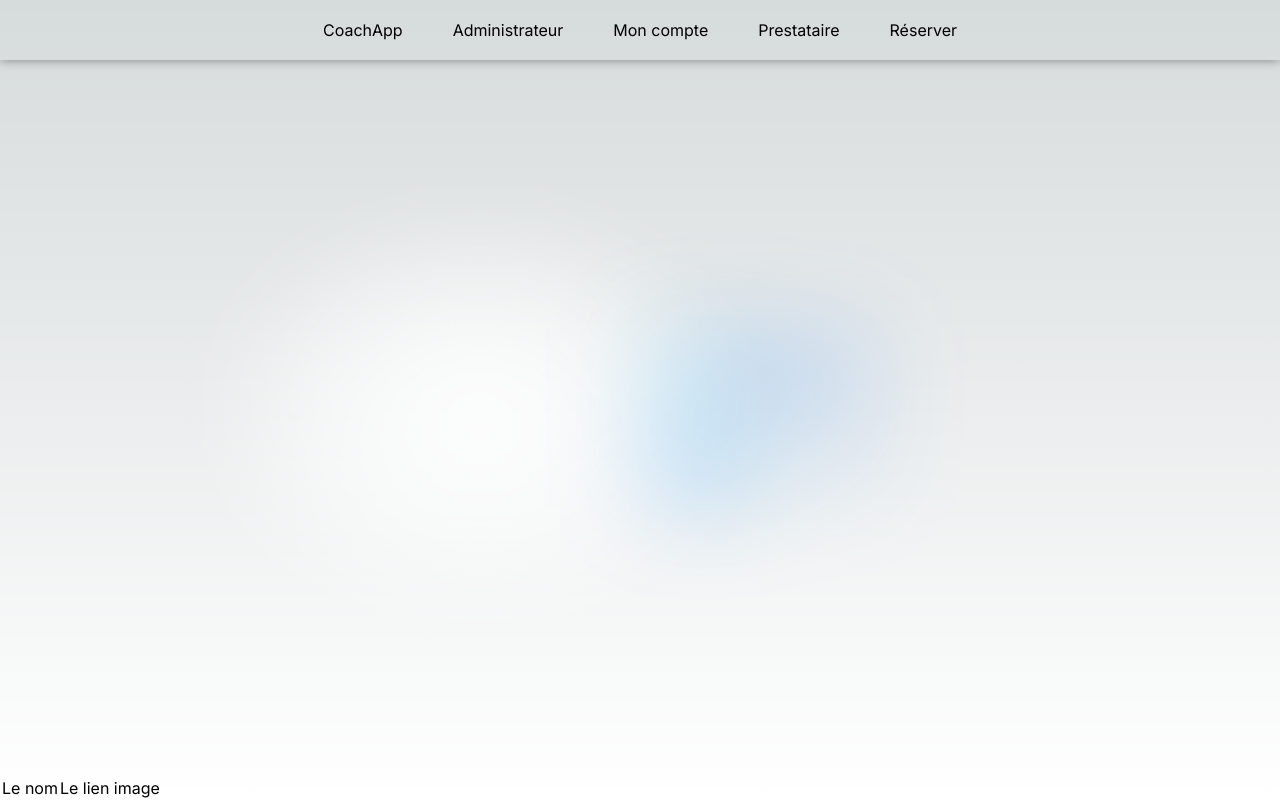
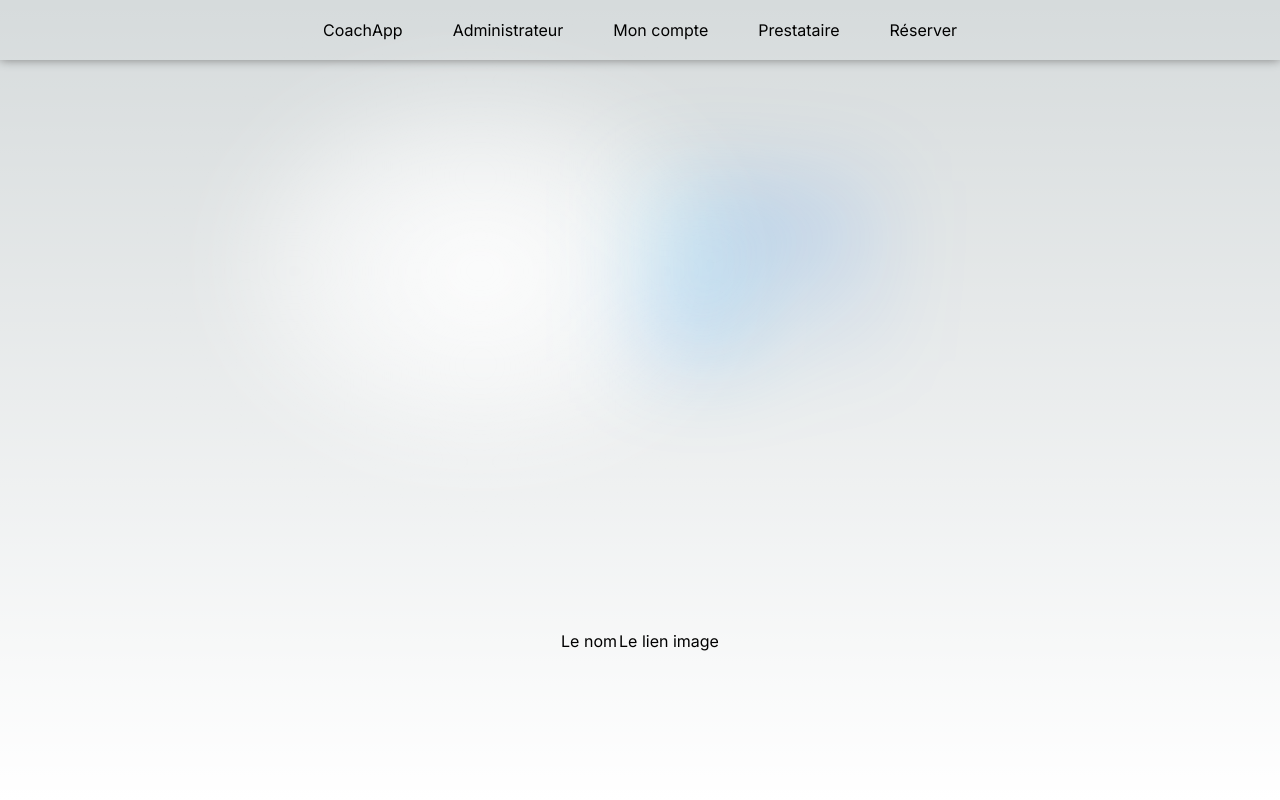
Before and after one commit to RobinSob94/CoachApp, a Next.js app in the folder coachapp-react/: page /prestataire/Prestataire in a window 1280 px wide. Built offline with nearby package versions, Linux system fonts and the light colour scheme.

Commit message:
:construction: Ajoute du css dans la page Prestataire.jsx.

```diff
--- a/coachapp-react/pages/prestataire/Prestataire.jsx
+++ b/coachapp-react/pages/prestataire/Prestataire.jsx
@@ -19,7 +19,7 @@ export default function Prestataire({presta, prestataires}) {
                 <Navbar />
                 <div className={`${styles.center} ${styles.marginAuto}`}>
                 </div>
-                <div>
+                <div className={styles.prestaInfo}>
                     {presta && <div>Le nom {presta.nom} lien image {presta.img}</div>}
                     <table>
                         <thead>
--- a/coachapp-react/styles/Home.module.css
+++ b/coachapp-react/styles/Home.module.css
@@ -338,6 +338,10 @@
   }
 }
 
+.prestaInfo {
+  margin: auto;
+}
+
 /* Tablet and Smaller Desktop */
 @media (min-width: 701px) and (max-width: 1120px) {
   .grid {
```
